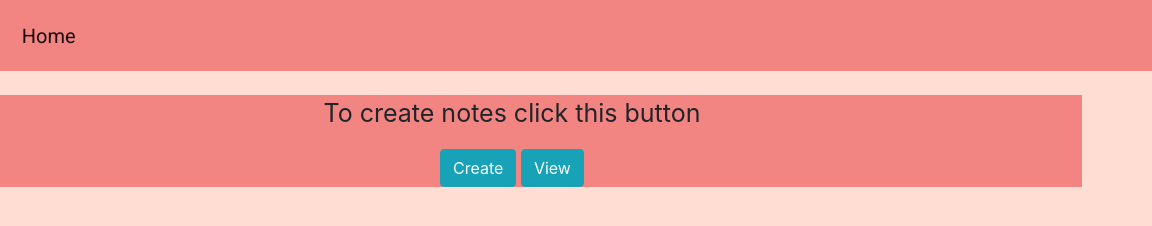
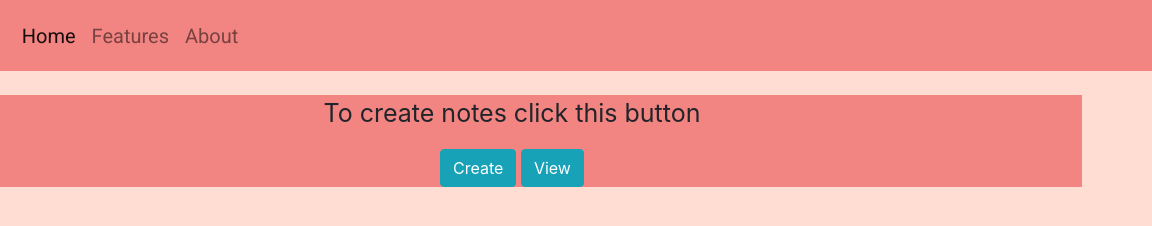
Before and after one commit to sadhana1058/CynergyNotesApp, a website: page index.html in a window 1280 px wide. Shown: the full height of the page, 128-1280 px from the left. Drawn offline with nearby package versions, Linux system fonts and the light colour scheme.

Commit message:
minor updats e

```diff
--- a/index.html
+++ b/index.html
@@ -23,12 +23,13 @@
             <a class="nav-link" href="#">Home </a>
             <!-- <a class="nav-link" href="#">Home <span class="sr-only">(current)</span></a> -->
           </li>
-          <!-- <li class="nav-item">
+          <li class="nav-item">
             <a class="nav-link" href="javascript:void(0)">Features</a>
           </li>
           <li class="nav-item" >
-            <a class="nav-link" href="about.html" onclick="myFunct()">About</a>
-          </li> -->
+            <a class="nav-link" href="about.html" >About</a>
+            <!-- onclick="myFunct()" -->
+          </li>
         </ul>
       </div>
     </nav>
```
